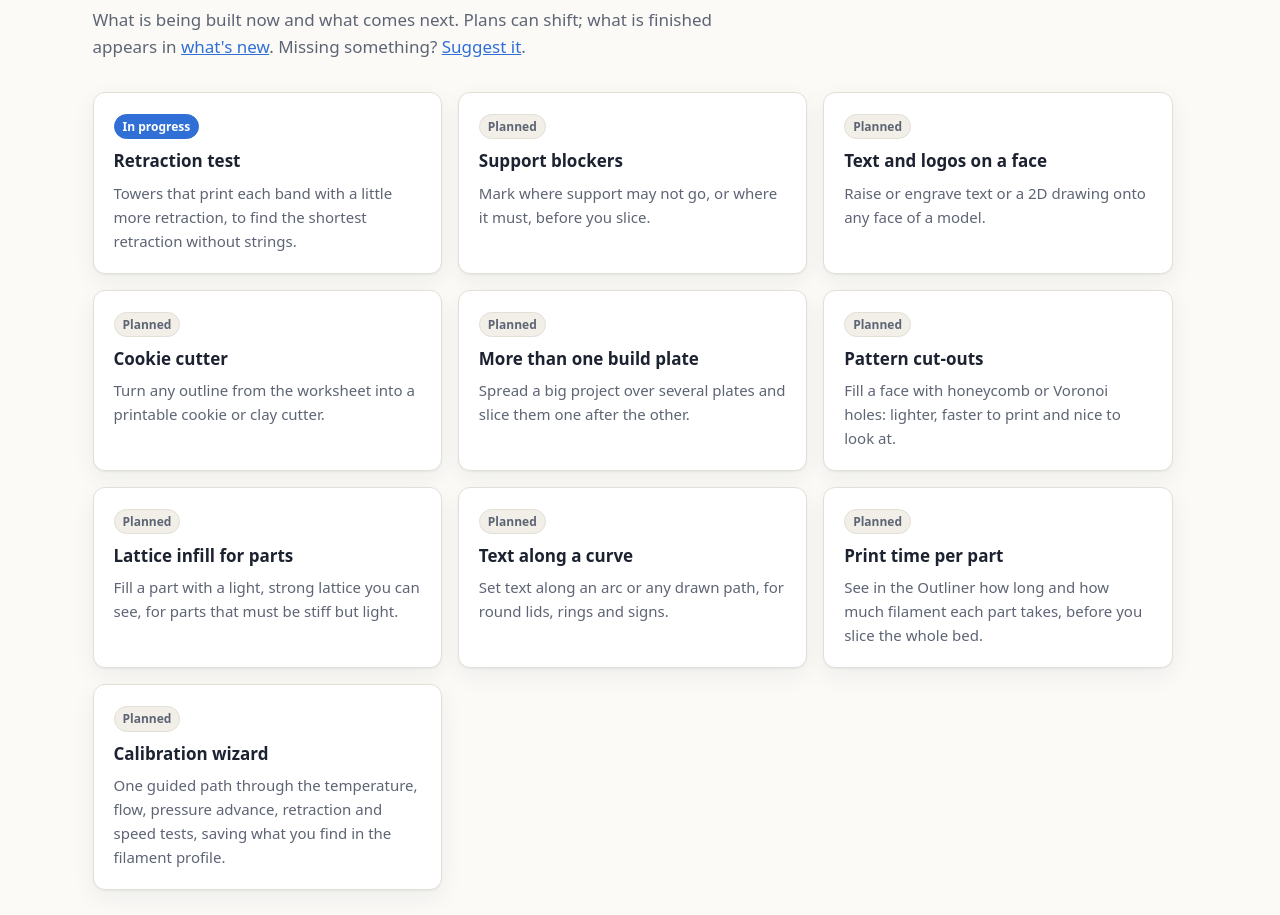
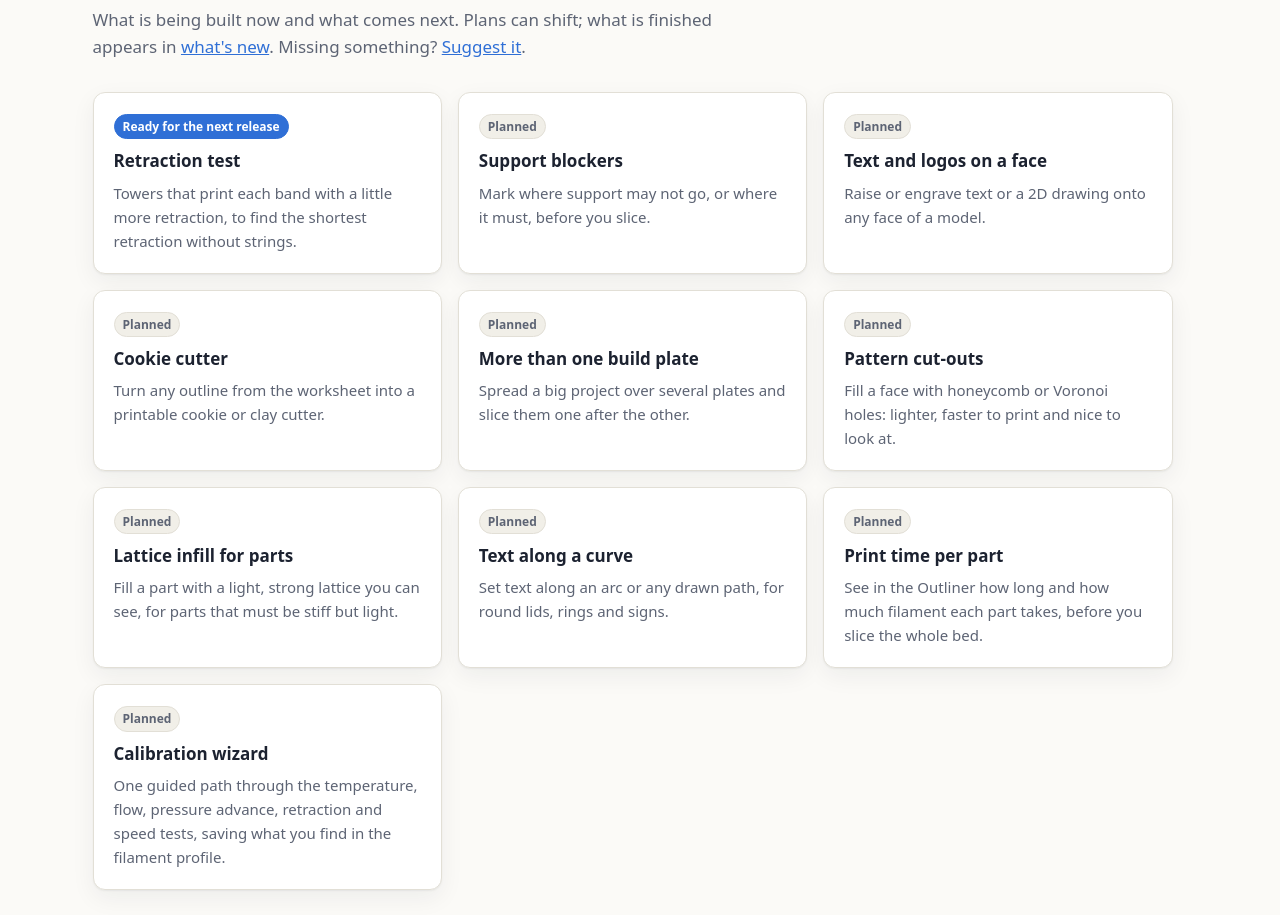
Before and after one commit to Lexvdpoel/Volura, a plain HTML site: page site/public/index.html in a window 1280 px wide. Shown: the part 7841-8756 px from the top of the page. Drawn offline with Linux system fonts and the light colour scheme; no server answers.

Commit message:
Changelog and site: retraction test ready for the next release

```diff
--- a/site/public/index.html
+++ b/site/public/index.html
@@ -320,7 +320,7 @@ cd Volura &amp;&amp; ./install.sh</code></pre>
       <h2><span lang="en">Planned for a future release</span><span lang="nl">Gepland voor een toekomstige release</span></h2>
       <p class="sub"><span lang="en">What is being built now and what comes next. Plans can shift; what is finished appears in <a href="https://github.com/Lexvdpoel/Volura/blob/main/CHANGELOG.md">what's new</a>. Missing something? <a href="https://github.com/Lexvdpoel/Volura/issues">Suggest it</a>.</span><span lang="nl">Waar nu aan gewerkt wordt en wat daarna komt. Plannen kunnen verschuiven; wat klaar is, staat bij <a href="https://github.com/Lexvdpoel/Volura/blob/main/CHANGELOG.md">wat is er nieuw</a>. Mis je iets? <a href="https://github.com/Lexvdpoel/Volura/issues">Stel het voor</a>.</span></p>
       <div class="grid planned">
-        <div class="card"><span class="tag now"><span lang="en">In progress</span><span lang="nl">In ontwikkeling</span></span>
+        <div class="card"><span class="tag now"><span lang="en">Ready for the next release</span><span lang="nl">Klaar voor de volgende release</span></span>
           <h3><span lang="en">Retraction test</span><span lang="nl">Retractietest</span></h3>
           <p><span lang="en">Towers that print each band with a little more retraction, to find the shortest retraction without strings.</span><span lang="nl">Torens die elke band met iets meer retractie printen, om de kortste retractie zonder draadjes te vinden.</span></p></div>
         <div class="card"><span class="tag"><span lang="en">Planned</span><span lang="nl">Gepland</span></span>
```
Also changed, not shown: 1 other file.
